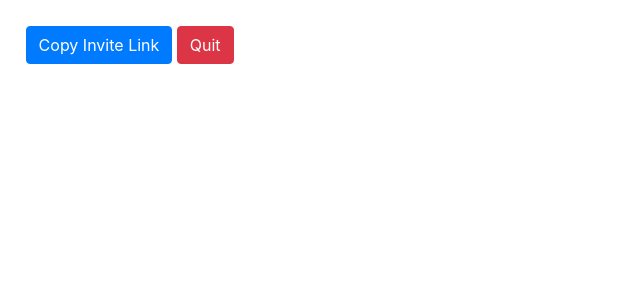
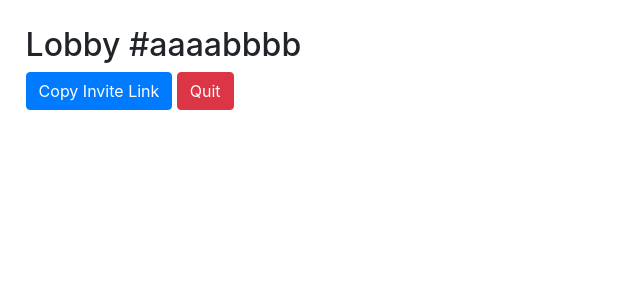
Before and after one commit to EduBGou/Fulabra, a Django app: page /lobby/aaaabbbb/ in a window 1280 px wide. Shown: the part 56-356 px from the top of the page, without its empty margins (0-640 px from the left). Run offline with Django 5.2, Linux system fonts and the light colour scheme; a user stored in the database is signed in; data comes from the database, SQL or seed files in the repository; both versions use the stored data as it was after the commit; some libraries are stand-ins or nearby versions.

Commit message:
Refactor lobby views, consumers, and templates
Revamp lobby flow and error handling across views, consumers, and templates:
- Update LobbyConsumer to only join authenticated users when the lobby has capacity, set users' current_lobby, broadcast lobby updates, and send/close with an error HTML when entry is denied.
- Add AppConfig.ready() to clear stale User.current_lobby assignments on server start.
- Update templates: index form posts to handle_lobby, show an error container; lobby.html shows lobby header and error area, error partial now renders error_message and removes the div that initiates the WebSocket Connection.

```diff
--- a/fulabra_app/templates/fulabra_app/lobby.html
+++ b/fulabra_app/templates/fulabra_app/lobby.html
@@ -2,13 +2,13 @@
 {% load static %}
 
 {% block body %}
-  {% if user.is_authenticated %}
+  <h2>Lobby #{{ lobby_code }}</h2>
+  <div id="error_message"></div>
+  {% if not error_message %}
     <div id="lobby-container" hx-ext="ws" ws-connect="/ws/lobby/{{ lobby_code }}/">
       <div id="player-list"></div>
     </div>
     <button id="btn-invite" class="btn btn-primary" data-invite-link="{{ invite }}">Copy Invite Link</button>
-  {% else %}
-    <div class="alert alert-danger">Currently, you need to be logged in to enter in the lobby "{{ lobby_code }}".</div>
   {% endif %}
 
   <a href="{% url 'index' %}"><button class="btn btn-danger">Quit</button></a>
--- a/fulabra_app/templates/fulabra_app/partials/error_message.html
+++ b/fulabra_app/templates/fulabra_app/partials/error_message.html
@@ -1 +1,4 @@
-<div id="msg-div" hx-swap-oob="true" class="alert alert-danger">{{ message }}</div>
+{% if error_message %}
+  <div id="error_message" hx-swap-oob="true" class="alert alert-danger">{{ error_message }}</div>
+  <div id="lobby-container" hx-swap-oob="delete"></div>
+{% endif %}
--- a/fulabra_app/templates/fulabra_app/partials/player_list.html
+++ b/fulabra_app/templates/fulabra_app/partials/player_list.html
@@ -1,8 +1,5 @@
 <div id="player-list" hx-swap-oob="true">
-  {% if user not in players %}
-    <p>YOU AREN'T IN THIS LOBBY!</p>
-  {% endif %}
-  <p>There is {{ players.count }}/3 players connected in the lobby "{{ lobby_code }}".</p>
+  <p>There is {{ players.count }}/3 players connected.</p>
   <ul>
     {% for p in players %}
       <li>{{ p.username }}</li>
--- a/fulabra_app/urls.py
+++ b/fulabra_app/urls.py
@@ -3,11 +3,13 @@ from django.urls import path
 from . import views
 
 urlpatterns = [
-    path("", views.index, name="index"),
+    path("", views.index_view, name="index"),
     path("register", views.register, name="register"),
     path("login", views.login_view, name="login"),
     path("logout", views.logout_view, name="logout"),
-    path("check_lobby", views.check_lobby, name="check_lobby"),
-    path("lobby_invite/<str:lobby_code>", views.check_lobby, name="lobby_invite"),
-    path("lobby/<str:lobby_code>/", views.lobby_room, name="lobby_room"),
+    path("lobby", views.handle_lobby_view, name="handle_lobby"),
+    path(
+        "lobby_invite/<str:lobby_code>/", views.lobby_invite_view, name="lobby_invite"
+    ),
+    path("lobby/<str:lobby_code>/", views.lobby_room_view, name="lobby_room"),
 ]
--- a/fulabra_app/views.py
+++ b/fulabra_app/views.py
@@ -1,49 +1,63 @@
 from django.db import IntegrityError
 
-from django.shortcuts import get_object_or_404, redirect, render
+from django.shortcuts import redirect, render
 from django.contrib.auth import authenticate, login, logout
-from django.http import HttpRequest, HttpResponse, JsonResponse
+from django.http import HttpRequest, HttpResponse
 from django.urls import reverse
 
 from .models import *
 
 
-def index(request: HttpRequest):
+def index_view(request: HttpRequest):
     return render(request, "fulabra_app/index.html")
 
 
-def check_lobby(request: HttpRequest, lobby_code: str = ""):
-    if lobby_code == "":
-        lobby_code = request.POST.get("lobby_code")
+def handle_lobby_view(request: HttpRequest):
+    lobby_code = request.POST.get("lobby_code")
 
+    if len(lobby_code) > 8:
+        try:
+            return redirect(lobby_code)
+        except:
+            context = {"error_message": f"This invite isn't valid."}
+            return render(request, "fulabra_app/partials/error_message.html", context)
+    return redirect("lobby_invite", lobby_code=lobby_code)
+
+
+def lobby_invite_view(request: HttpRequest, lobby_code: str = ""):
     try:
         lobby = LobbyGroup.objects.get(code=lobby_code)
         if lobby.players.count() >= 3:
-            context = {"message": f'The lobby with code "{lobby_code}" is full.'}
+            context = {"error_message": f'The lobby with code "{lobby_code}" is full.'}
             return render(request, "fulabra_app/partials/error_message.html", context)
 
     except LobbyGroup.DoesNotExist:
-        context = {"message": f'There isn\'t a lobby with code "{lobby_code}".'}
+        context = {"error_message": f'There isn\'t a lobby with code "{lobby_code}".'}
         return render(request, "fulabra_app/partials/error_message.html", context)
 
-    redirect_url = reverse("lobby_room", kwargs={"lobby_code": lobby_code})
+    lobby_url = reverse("lobby_room", kwargs={"lobby_code": lobby_code})
 
     if request.headers.get("HX-Request"):
         response = HttpResponse(status=200)
-        response["HX-Redirect"] = redirect_url
+        response["HX-Redirect"] = lobby_url
         return response
 
-    return redirect(redirect_url)
+    return redirect(lobby_url)
 
 
-def lobby_room(request: HttpRequest, lobby_code: str):
-    lobby = get_object_or_404(LobbyGroup, code=lobby_code)
-    context = {
-        "lobby_code": lobby.code,
-        "invite": request.build_absolute_uri(
-            reverse("lobby_invite", kwargs={"lobby_code": lobby.code})
-        ),
-    }
+def lobby_room_view(request: HttpRequest, lobby_code: str):
+    try:
+        lobby = LobbyGroup.objects.get(code=lobby_code)
+        context = {
+            "lobby_code": lobby.code,
+            "invite": request.build_absolute_uri(
+                reverse("lobby_invite", kwargs={"lobby_code": lobby.code})
+            ),
+        }
+    except:
+        context = {
+            "error_message": "This invite isn't valid.",
+        }
 
     return render(request, "fulabra_app/lobby.html", context)
 
@@ -61,7 +75,7 @@ def login_view(request: HttpRequest):
             return render(
                 request,
                 "fulabra_app/login.html",
-                {"message": "Invalid username and/or password."},
+                {"error_message": "Invalid username and/or password."},
             )
     return render(request, "fulabra_app/login.html")
 
@@ -86,7 +100,7 @@ def register(request: HttpRequest):
         if password != confirmation:
             context["error"] = "confirmation"
             context["confirm_value"] = ""
-            context["message"] = "Passwords must match."
+            context["error_message"] = "Passwords must match."
             return render(
                 request,
                 "fulabra_app/partials/register_message.html",
@@ -98,10 +112,10 @@ def register(request: HttpRequest):
 
             error_msg = str(e).lower()
             if "username" in error_msg:
-                context["message"] = "Username already taken."
+                context["error_message"] = "Username already taken."
                 context["error"] = "username"
             else:
-                context["message"] = "This email is already registered."
+                context["error_message"] = "This email is already registered."
                 context["error"] = "email"
 
             return render(
```
Also changed, not shown: fulabra_app/apps.py (+11 -1 lines), fulabra_app/consumers.py (+19 -9 lines), fulabra_app/templates/fulabra_app/index.html (+4 -4 lines), db.sqlite3, fulabra_app/templates/fulabra_app/partials/register_message.html (line endings or trailing spaces).
